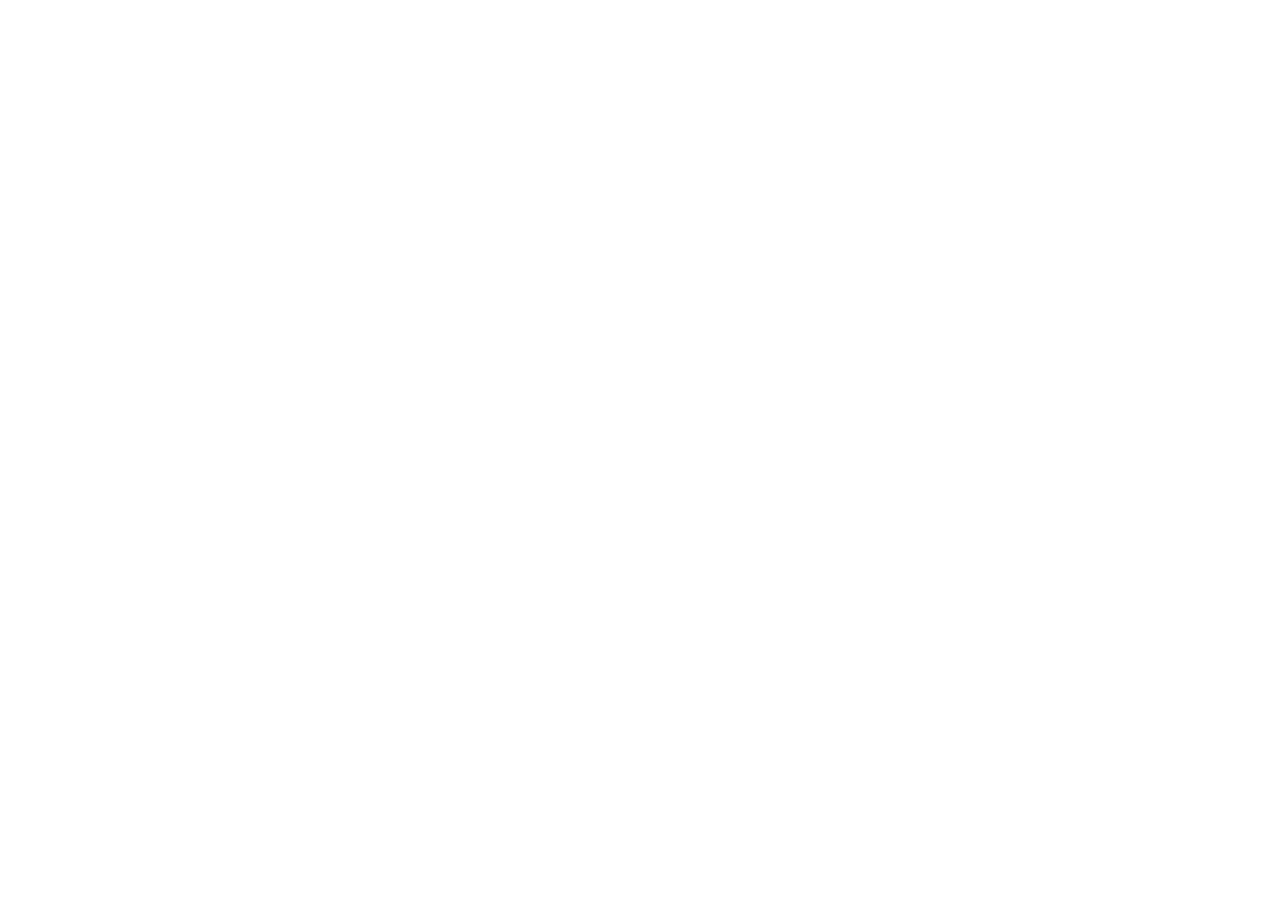
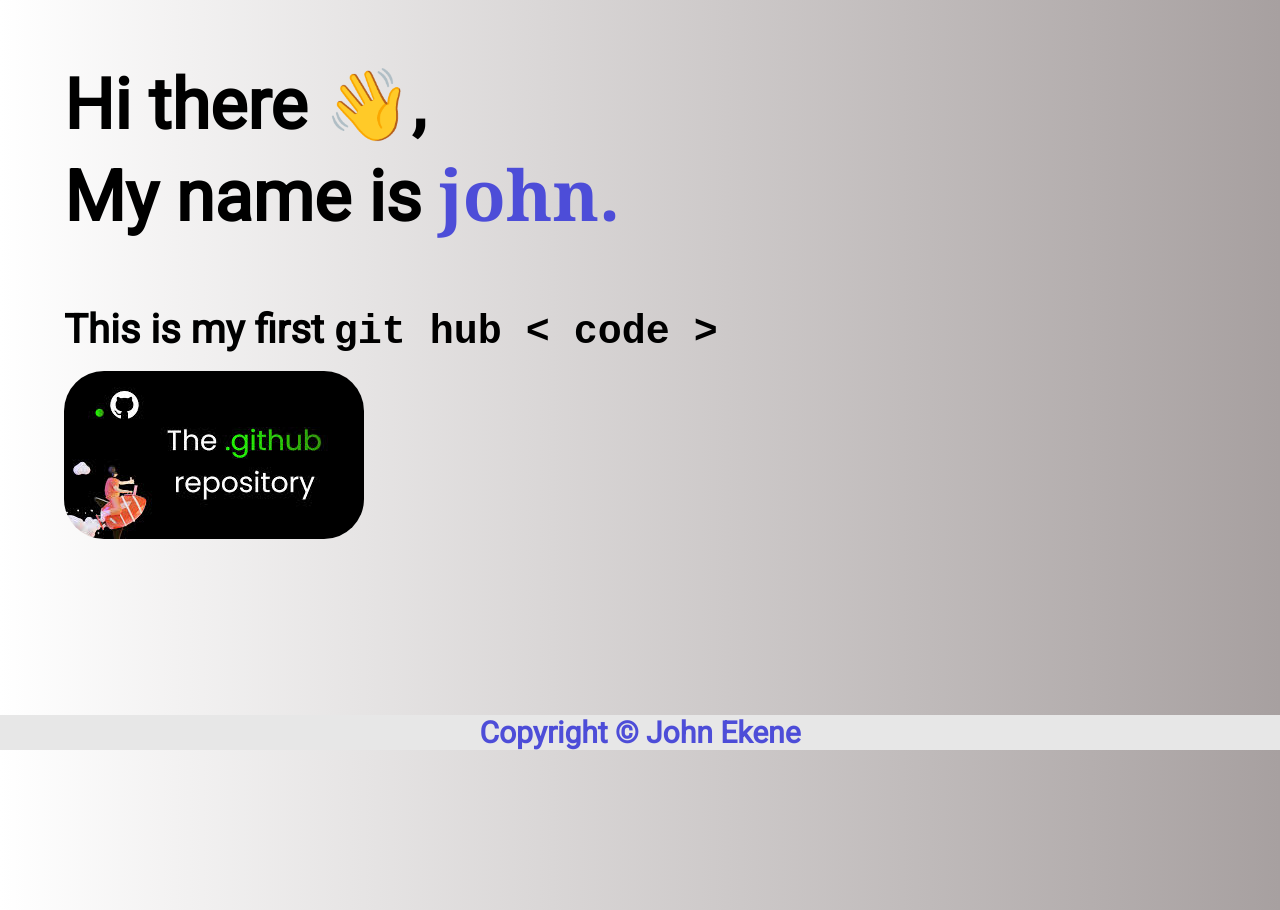
Before and after one commit to workwithjohny/first-github-project, a plain HTML site: page index.html in a window 1280 px wide. Before the commit the page ends 800 px from the top, so only its background shows below. Drawn offline with Linux system fonts and the light colour scheme.

Commit message:
save to github

```diff
--- a/index.html
+++ b/index.html
@@ -1,11 +1,24 @@
 <html lang="en">
-<head>
-    <meta charset="UTF-8">
-    <meta http-equiv="X-UA-Compatible" content="IE=edge">
-    <meta name="viewport" content="width=device-width, initial-scale=1.0">
-    <title>Document</title>
-</head>
-<body>
+  <head>
+    <meta charset="UTF-8" />
+    <meta http-equiv="X-UA-Compatible" content="IE=edge" />
+    <meta name="viewport" content="width=device-width, initial-scale=1.0" />
+    <title>Git Hub</title>
+    <link rel="stylesheet" href="style.css" />
+  </head>
 
-</body>
+  <body>
+    <main>
+      <h1>
+        Hi there &#128075;,<br />
+        My name is <span>john.</span>
+      </h1>
+      <h2>This is my first <code>git hub < code ></code></h2>
+      <a
+        href="https://github.com/workwithjohny/first-github-project/commit/2a3ec1fe60031ecb881447796c30c917a35cd542"
+        ><img src="img/github.jfif"
+      /></a>
+    </main>
+  </body>
+  <footer>Copyright &copy; John Ekene</footer>
 </html>
--- /dev/null
+++ b/style.css
@@ -0,0 +1,53 @@
+@import url("https://fonts.googleapis.com/css2?family=Roboto&display=swap");
+
+* {
+  margin: 0;
+  padding: 0;
+  box-sizing: border-box;
+}
+
+body {
+  font-family: "Roboto", sans-serif;
+  background: rgb(245, 220, 199);
+  background: linear-gradient(to left, rgb(167, 160, 160), white);
+}
+
+h1 {
+  font-size: 70px;
+  margin: 4rem;
+}
+
+h1 span {
+  color: rgb(77, 77, 216);
+  font-weight: bolder;
+  font-family: Cambria, Cochin, Georgia, Times, "Times New Roman", serif;
+  transition: all 2s;
+  font-size: 70px;
+}
+
+h1 span:hover {
+  font-size: 80px;
+  color: rgb(104, 4, 4);
+}
+
+h2 {
+  font-size: 40px;
+  margin: 0 0 0 4rem;
+}
+
+img {
+  margin: 1rem 0 1rem 4rem;
+  transition: all;
+  border: 3px;
+  border-radius: 40px;
+  transition: all 4s 4s;
+}
+
+footer {
+    font-size: 30px;
+    color: rgb(77, 77, 216);
+    font-weight: 900;
+    text-align: center;
+    margin: 10rem 0 ;
+    background: rgb(231, 231, 231);
+}
```
Also changed, not shown: about.html (deleted), img/git.jfif (added), img/git.png (added), img/github.jfif (added).
